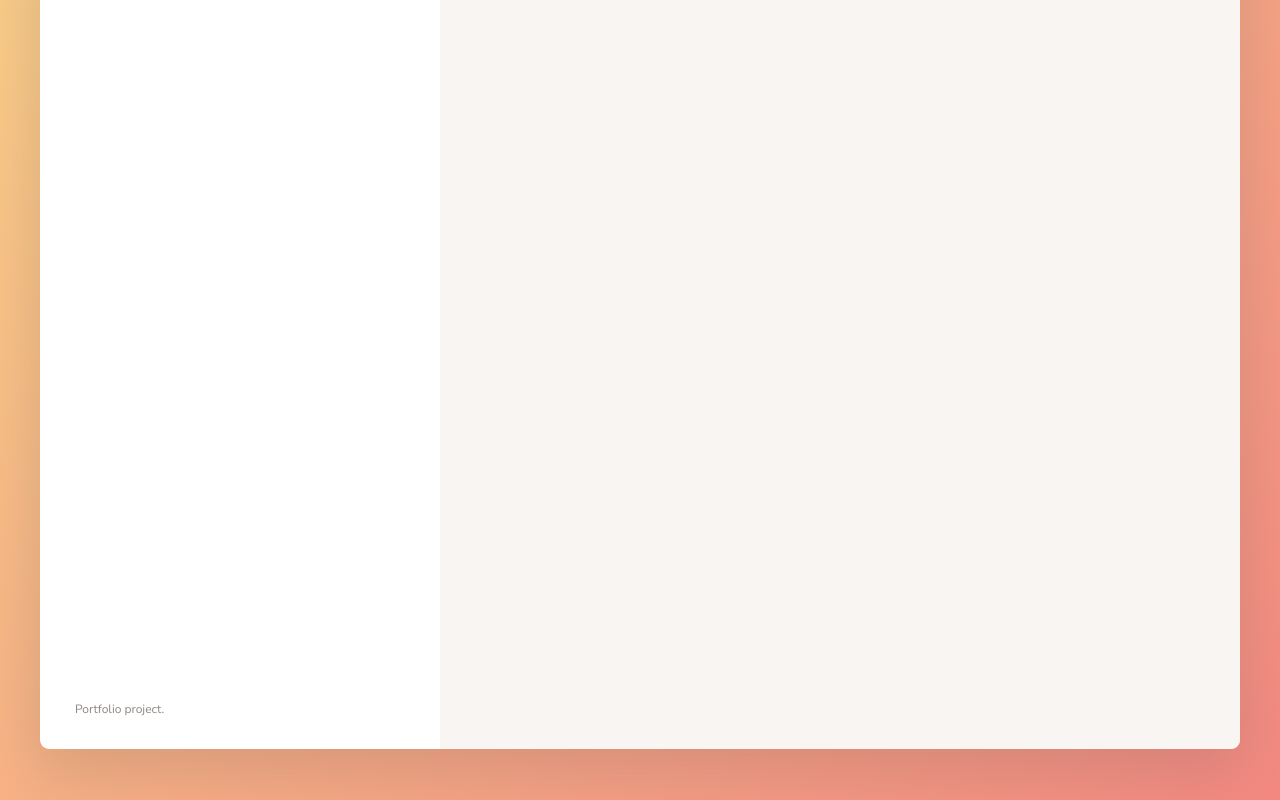
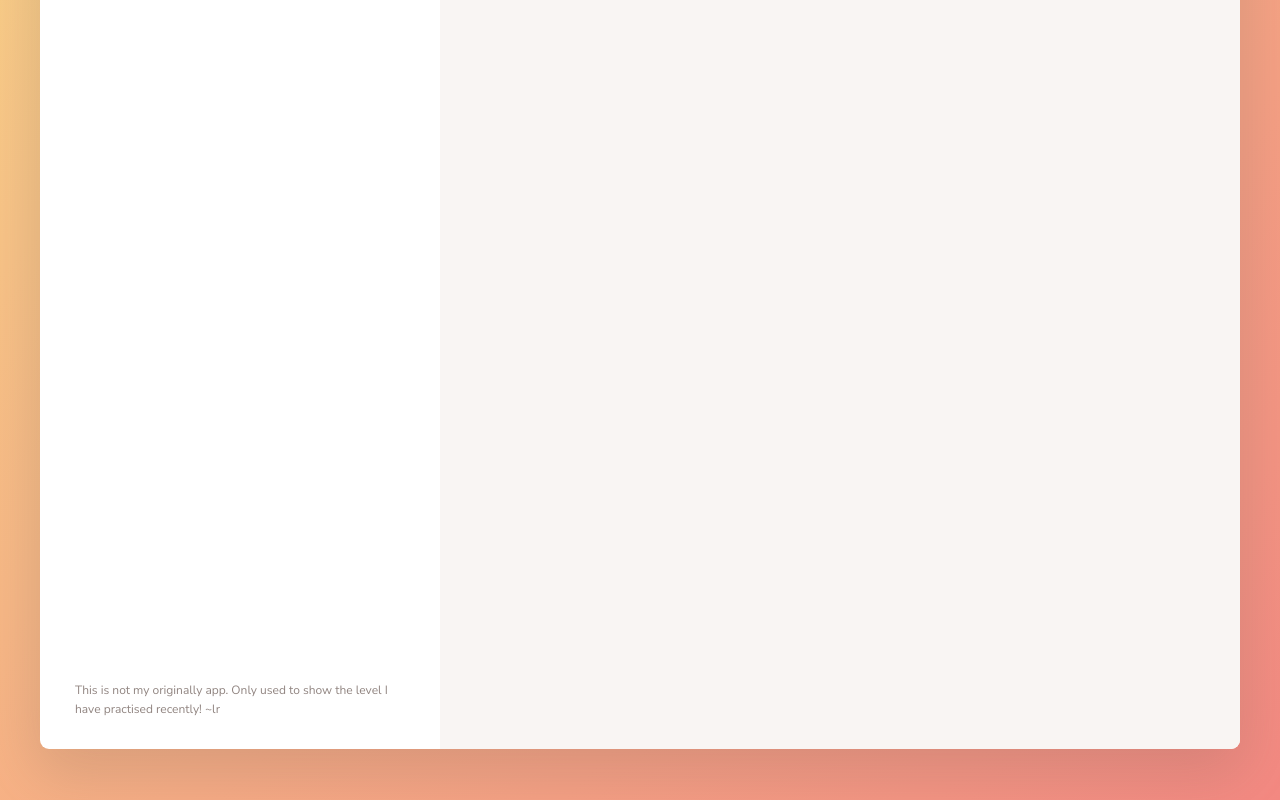
Before and after one commit to theTest20/recipesApp, a website built with Parcel: page index.html in a window 1280 px wide. Shown: the part 472-1272 px from the top of the page. Built offline with nearby package versions, Linux system fonts and the light colour scheme.

Commit message:
clarification

```diff
--- a/index.html
+++ b/index.html
@@ -121,7 +121,10 @@
           </button> -->
         </div>
 
-        <p class="copyright">Portfolio project.</p>
+        <p class="copyright">
+          This is not my originally app. Only used to show the level I have
+          practised recently! ~lr
+        </p>
       </div>
 
       <div class="recipe">
```
